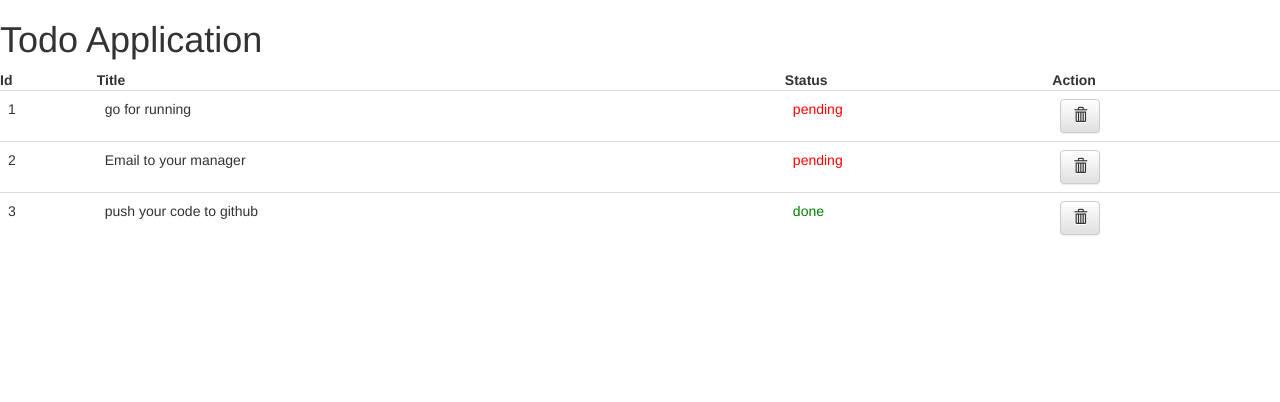
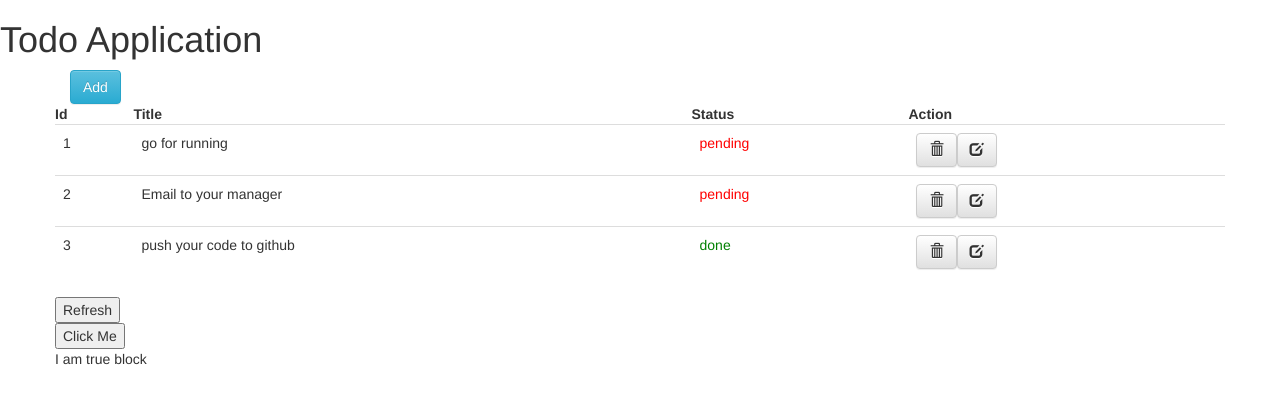
Before and after one commit to jinalshah999/SatSunJanak, an Angular app: page / in a window 1280 px wide. Shown: the top 402 px of the page. Built offline with nearby package versions, Linux system fonts and the light colour scheme.

Commit message:
crud with arr

```diff
--- a/src/app/todos/todos.component.html
+++ b/src/app/todos/todos.component.html
@@ -1,5 +1,29 @@
 <h1>Todo Application</h1>
 
+<div class="container">
+
+  <button class="btn btn-info" (click)="onAddButtonClick()">Add</button>
+  <div *ngIf="flag" class="row">
+    <div class="form-group">
+      <label>Id</label>
+      <input class="form-control" [(ngModel)]="Id">
+    </div>
+    <div class="form-group">
+      <label>Title</label>
+      <input class="form-control" [(ngModel)]="Title">
+    </div>
+    <div class="form-group">
+      <label>Status</label>
+      <select class="form-control" [(ngModel)]="Status">
+        <option *ngFor="let item of statusArr">{{item}}</option>
+      </select>
+    </div>
+    <div>
+      <button type="button" class="btn btn-primary" (click)="onSaveButtonClick()">Save</button>
+      <button type="button" class="btn btn-danger" (click)="onCancelButtonClick()">Cancel</button>
+    </div>
+  </div>
+  <div class="row">
     <table class="table">
       <thead>
         <th>
@@ -16,7 +40,7 @@
         </th>
       </thead>
       <tbody>
-    <tr *ngFor="let item of todosArr">
+        <tr *ngFor="let item of todosArr;trackBy:trackByTodoId">
           <td>{{item.Id}}</td>
           <td>{{item.Title}}</td>
           <td [ngClass]="{done: item.Status=='done',pending:item.Status=='pending'}">{{item.Status}}</td>
@@ -25,8 +49,24 @@
             <button (click)="onDelete(item)" type="button" class="btn btn-default" aria-label="Left Align">
               <span class="glyphicon glyphicon-trash" aria-hidden="true"></span>
             </button>
+            <button (click)="onEdit(item)" type="button" class="btn btn-default" aria-label="Left Align">
+              <span class="glyphicon glyphicon-edit" aria-hidden="true"></span>
+            </button>
 
           </td>
         </tr>
       </tbody>
     </table>
+    <button (click)="onRefreshClick()">Refresh</button>
+  </div>
+  <div class="row">
+
+    <button (click)="onClickMe()">Click Me</button>
+
+    <p *ngIf="flag1;else elseblock">I am true block</p>
+    <ng-template #elseblock>
+      <p>I am false block</p>
+    </ng-template>
+
+  </div>
+</div>
--- a/src/app/todos/todos.component.ts
+++ b/src/app/todos/todos.component.ts
@@ -6,6 +6,12 @@ import { Todo } from './todo';
   styleUrls: ['./todos.component.css'],
 })
 export class TodosComponent implements OnInit {
+  flag1: boolean = true;
+  flag: boolean = false;
+  statusArr: string[] = ['done', 'pending'];
+  Id: string;
+  Title: string;
+  Status: string;
   todosArr: Todo[] = [
     new Todo('1', 'go for running', 'pending'),
     new Todo('2', 'Email to your manager', 'pending'),
@@ -17,4 +23,38 @@ export class TodosComponent implements OnInit {
   onDelete(item: Todo): void {
     this.todosArr.splice(this.todosArr.indexOf(item), 1);
   }
+  onEdit(item: Todo): void {
+    if (item.Status == 'done') {
+      item.Status = 'pending';
+    } else {
+      item.Status = 'done';
+    }
+  }
+  onAddButtonClick(): void {
+    this.flag = true;
+  }
+  onCancelButtonClick(): void {
+    this.flag = false;
+  }
+  onSaveButtonClick(): void {
+    this.todosArr.push(new Todo(this.Id, this.Title, this.Status));
+    this.Id = '';
+    this.Title = '';
+    this.Status = '';
+    this.flag = false;
+  }
+  onRefreshClick() {
+    this.todosArr = [
+      new Todo('1', 'go for running', 'pending'),
+      new Todo('2', 'Email to your manager', 'pending'),
+      new Todo('3', 'push your code to github', 'done'),
+      new Todo('4', 'sample', 'pending'),
+    ];
+  }
+  trackByTodoId(todo: Todo) {
+    return todo.Id;
+  }
+  onClickMe() {
+    this.flag1 = !this.flag1;
+  }
 }
```
Lines whose indentation alone changed are shown as unchanged.
